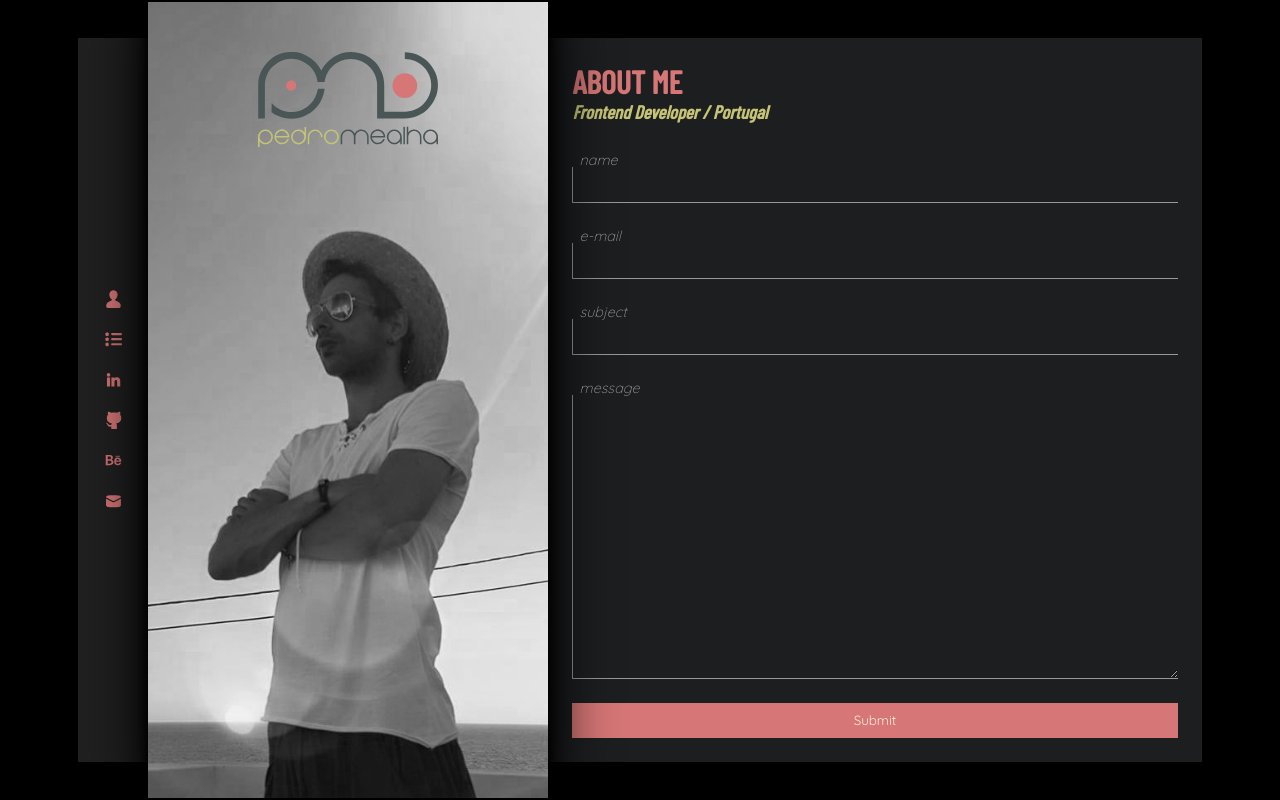
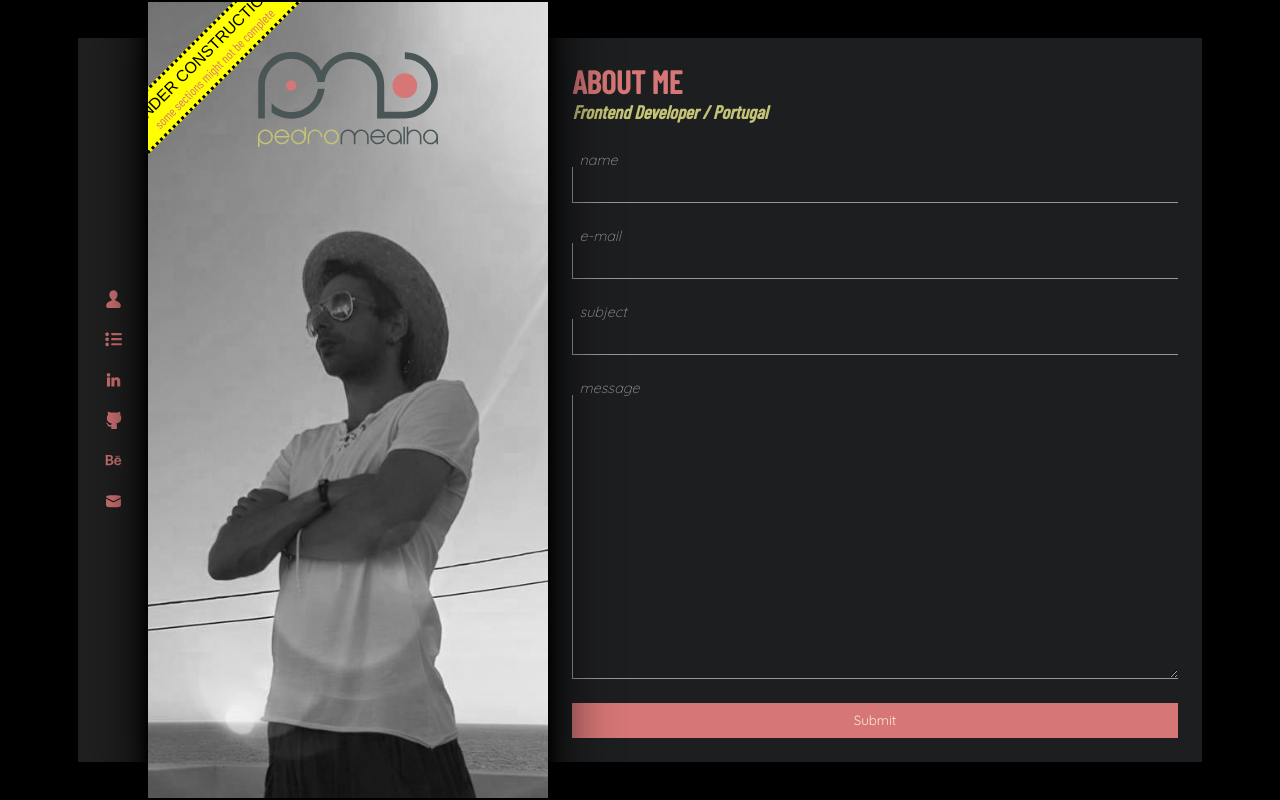
Before and after one commit to PedroMealha/react-website, a React (Create React App) app: page /contact in a window 1280 px wide. Built offline with nearby package versions, Linux system fonts and the light colour scheme.

Commit message:
under construction stripe | email functionality through emailJS

```diff
--- a/src/components/highlight/highlight.component.jsx
+++ b/src/components/highlight/highlight.component.jsx
@@ -4,6 +4,12 @@ import Logo from '../../assets/logo.svg';
 const Highlight = () =>
 	<div className="highlight">
 		<img className="logo" src={ Logo } alt="logo" />
+		<div className="under-construction">
+			<div>
+				<div>UNDER CONSTRUCTION</div>
+				<p>some sections might not be complete</p>
+			</div>
+		</div>
 	</div>
 
 export default Highlight;
--- a/src/components/highlight/highlight.styles.scss
+++ b/src/components/highlight/highlight.styles.scss
@@ -8,6 +8,7 @@
 	background-position: center 100%;
 	background-repeat  : no-repeat;
 	filter             : drop-shadow(0 0 5px $color-black) drop-shadow(0 0 10px $color-black) drop-shadow(0 0 30px $color-black);
+	overflow           : hidden;
 
 	.logo {
 		max-width: 220px;
@@ -15,3 +16,31 @@
 		padding  : 0 20px;
 	}
 }
+
+.under-construction {
+	position : absolute;
+	top      : 0;
+	transform: rotate(-45deg);
+
+	>div {
+		position     : absolute;
+		top          : 60px;
+		left         : 50%;
+		transform    : translate(-50%);
+		color        : black;
+		font-family  : fantasy;
+		padding      : .3em 0 .2em;
+		width        : 300px;
+		text-align   : center;
+		background   : yellow;
+		border-top   : 3px dotted black;
+		border-bottom: 3px dotted black;
+		white-space  : nowrap;
+
+		p {
+			font-family: "Barlow Condensed", sans-serif;
+			font-size  : .8em;
+			color      : $color-orange;
+		}
+	}
+}
--- a/src/routes/contact/contact.component.jsx
+++ b/src/routes/contact/contact.component.jsx
@@ -1,4 +1,5 @@
-import { useState } from "react";
+import { Fragment, useState, useRef } from "react";
+import emailjs from '@emailjs/browser';
 
 import './contact.styles.scss';
 
@@ -10,6 +11,10 @@ const defaultFormFields = {
 };
 
 const Contact = () => {
+	const form = useRef();
+
+	const [wasSubmitted, setWasSubmitted] = useState(false);
+
 	const [formFields, setFormFields] = useState(defaultFormFields);
 	const { name, email, subject, message } = formFields;
 
@@ -17,7 +22,19 @@ const Contact = () => {
 
 	const handleSubmit = e => {
 		e.preventDefault();
+
+		emailjs.sendForm('service_7i9ypy5', 'contact_form', form.current, 'hNsTxorJIQwRyYOOh')
+			.then(res => {
+				setWasSubmitted(true);
+
+				setTimeout(() => {
+					setWasSubmitted(false);
+				}, 2000);
+
 				resetFormFields();
+			}, err => {
+				console.log(err.text);
+			});
 	}
 
 	const handleChange = e => {
@@ -26,7 +43,8 @@ const Contact = () => {
 	};
 
 	return (
-		<form className="contact-form" name="contact-form" onSubmit={ handleSubmit }>
+		<Fragment>
+			<form className="contact-form" name="contact-form" onSubmit={ handleSubmit } ref={ form }>
 				<div className="name">
 					<input placeholder="" name="name" type="text" required onChange={ handleChange } value={ name } />
 					<label htmlFor="name">name</label>
@@ -49,6 +67,8 @@ const Contact = () => {
 
 				<button className="submit" type="submit">Submit</button>
 			</form>
+			<div className={ `popup ${wasSubmitted ? 'success' : ''}` }>Email sent, thank you!</div>
+		</Fragment>
 	)
 }
 
--- a/src/routes/contact/contact.styles.scss
+++ b/src/routes/contact/contact.styles.scss
@@ -64,3 +64,21 @@
 		}
 	}
 }
+
+.popup {
+	position   : absolute;
+	top        : 0;
+	margin-top : 1em;
+	padding    : .5em 1em;
+	background : #111;
+	color      : #00fa9a;
+	opacity    : 0;
+	transform  : translateY(-100%);
+	transition : transform .3s ease-out;
+	will-change: transform;
+
+	&.success {
+		opacity  : 1;
+		transform: translateY(0);
+	}
+}
--- a/src/routes/skills/skills.component.jsx
+++ b/src/routes/skills/skills.component.jsx
@@ -1,6 +1,6 @@
 import './skills.styles.scss';
 
 const Skills = () =>
-	<div>Skills</div>
+	<div>..soon</div>
 
 export default Skills;
```
Lines whose indentation alone changed are shown as unchanged.
